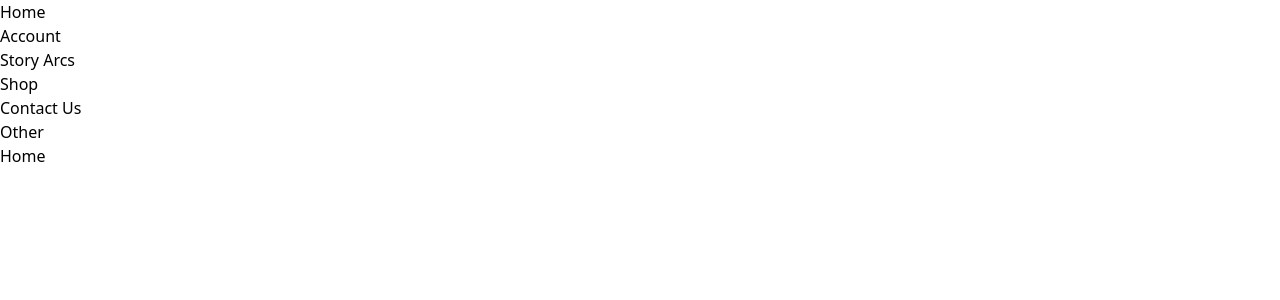
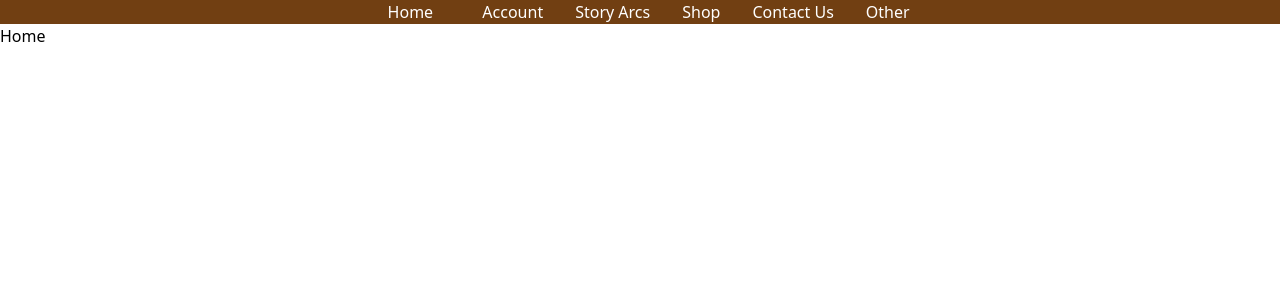
Before and after one commit to GithubWarPortal/GithubWarPortal, a React (Vite) app in the folder WarPortal/: page / in a window 1280 px wide. Shown: the top 300 px of the page. Built offline with nearby package versions, Linux system fonts and the light colour scheme.

Commit message:
added some styling with tailwind to the navbar

```diff
--- a/WarPortal/src/components/Navbar.jsx
+++ b/WarPortal/src/components/Navbar.jsx
@@ -7,10 +7,10 @@ export default function Navbar() {
     setOpen(!open);
   };
   return (
-    <div>
+    <div className="bg-yellow-900 text-white">
       <nav>
-        <ul>
-          <li>
+        <ul className="flex flex-wrap justify-center gap-8 text-center">
+          <li className="hover:bg-red-800 w-20 rounded-full ">
             <Link to="/Home">Home</Link>
           </li>
           <li>
@@ -29,7 +29,7 @@ export default function Navbar() {
           {open ? (
             <div>
               <nav>
-                <ul>
+                <ul className="flex flex-wrap justify-center gap-8 text-center">
                   <li>
                     <Link to="/Team">Team With War Portal</Link>
                   </li>
```
